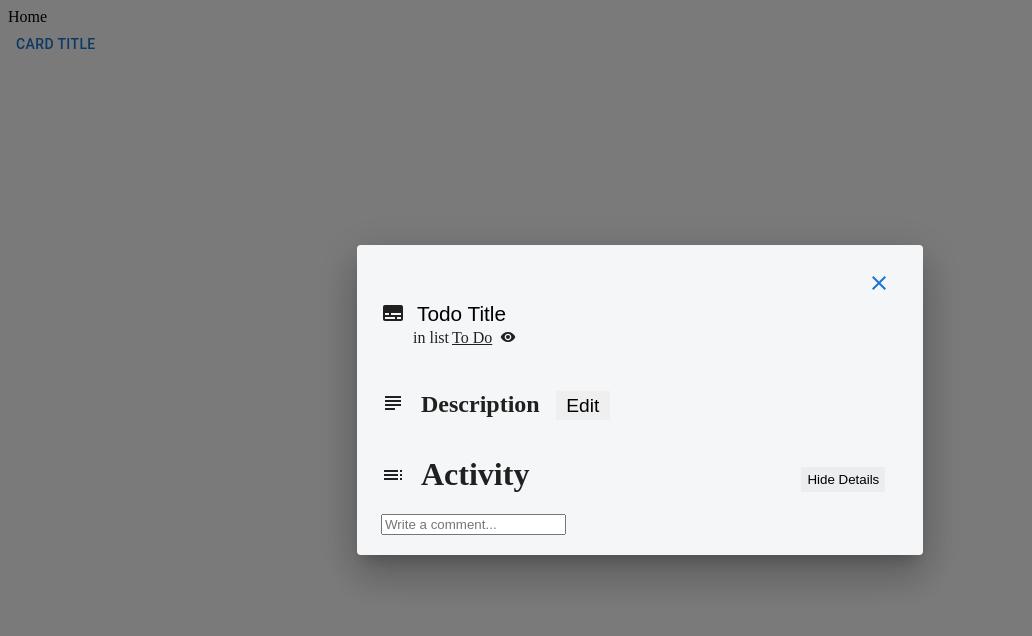
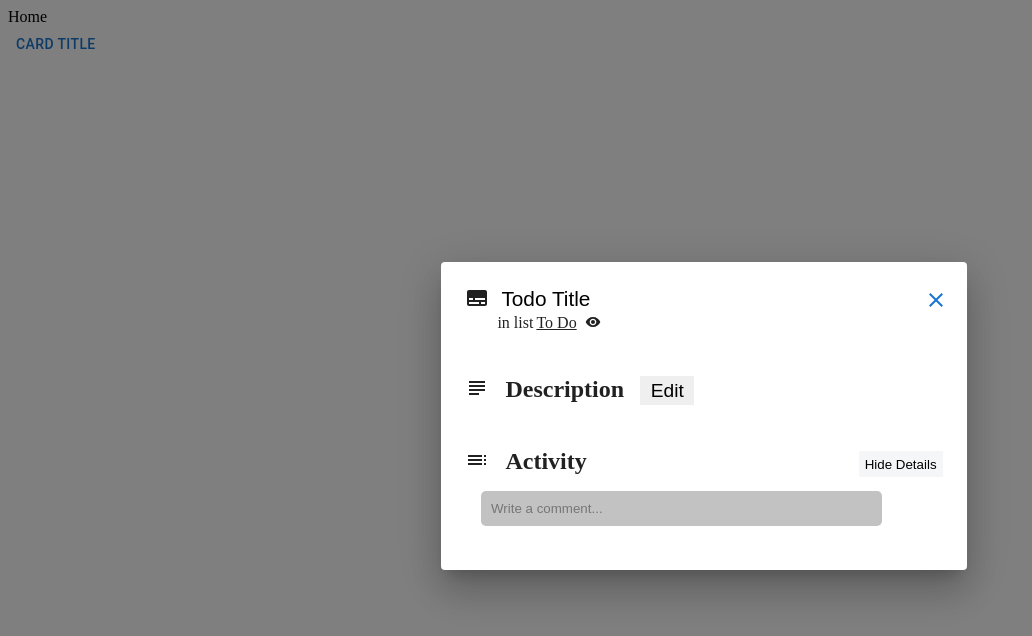
Before and after one commit to rajkishan7870/project_4, a React (Create React App) app: page / in a window 1280 px wide. Both pictures are taken after a click on the button "CARD TITLE". Shown: the top 636 px of the page, without its empty margins (0-1032 px from the left). Built offline with nearby package versions, Linux system fonts and the light colour scheme.

Commit message:
final changes in description box

```diff
--- a/src/components/Descriptioncomp/DescriptionActivity.jsx
+++ /dev/null
@@ -1,23 +0,0 @@
-import React from 'react'
-import TocIcon from '@mui/icons-material/Toc';
-import {useState} from 'react'
-import styles from './DescriptionActivity.module.css'
-function DescriptionActivity() {
-    const [activity,setActivity]=useState(false)
-  return (
-    <div className={styles.maincontainer}>
-
-   <TocIcon sx={{marginTop:"1.8rem"}}/>  <h1>Activity</h1>
-  <div className={styles.container} onClick={()=>setActivity(!activity)}>
-{
-    activity? <button className={styles.mainbtn}>Show details</button>:<button className={styles.mainbtn}>Hide Details</button>
-}
-  </div>
-</div>
-
-
-
-  )
-}
-
-export default DescriptionActivity
--- a/src/components/Descriptioncomp/DescriptionActivity.module.css
+++ /dev/null
@@ -1,16 +0,0 @@
-.maincontainer{
-    display: flex;
-    gap: 1rem;
-}
-.mainbtn{
-    margin-left: 16rem;
-    margin-top: 2rem;
-    height: 1.6rem;
-    border: none;
-    cursor: pointer;
-    background-color: #091e420a;
-    font-weight: 400;
-}
-.mainbtn:hover{
-    background-color: lightgrey;
-}
--- a/src/components/Descriptioncomp/DescriptionComment.jsx
+++ b/src/components/Descriptioncomp/DescriptionComment.jsx
@@ -1,12 +1,13 @@
 import React from 'react'
 import { useState } from 'react'
 import styles from './DescriptionComment.module.css'
-
+import TocIcon from '@mui/icons-material/Toc';
 
 function DescriptionComment() {
     const [commentData,setCommentData]=useState('');
     const [comments,setComment]=useState(JSON.parse(localStorage.getItem('comments')) || [])
     const [showComment,setShowComment]=useState(false)
+    const [activity,setActivity]=useState(false)
 
 const handelSave=(e)=>{
 e.preventDefault()
@@ -26,12 +27,22 @@ localStorage.setItem('comments',JSON.stringify(removeData))
 }
 
   return (
+    <>
+    <div className={styles.maincontainer}>
+
+    <TocIcon sx={{marginTop:"1.8rem"}}/>  <h1 className={styles.activity}>Activity</h1>
+   <div className={styles.container} onClick={()=>setActivity(!activity)}>
+ {
+     activity? <button className={styles.mainbtn}>Show details</button>:<button className={styles.mainbtn}>Hide Details</button>
+ }
+   </div>
+ </div>
     <div>
         {
           showComment ?
           <>
           <div className={styles.commentdata}>
-        <input type='text' placeholder='Write a comment' value={commentData} onChange={(e)=>setCommentData(e.target.value)} />
+        <input className={styles.commentinput} type='text' placeholder='Write a comment' value={commentData} onChange={(e)=>setCommentData(e.target.value)} />
 
           </div>
            <button className={styles.save} onClick={handelSave}>Save</button>
@@ -46,11 +57,11 @@ localStorage.setItem('comments',JSON.stringify(removeData))
             return (
             <>
             <div key={index} className={styles.commments}>
-                {ele}
+            <input type='text'  value={ele} className={styles.commentinputs}  />
             </div>
            <div className={styles.buttons}>
-           <button>Edit</button>
-           <button onClick={()=>handleDelete(index)}>Delete</button>
+
+           <button className={styles.delete} onClick={()=>handleDelete(index)}>Delete</button>
 
            </div>
             </>
@@ -62,6 +73,7 @@ localStorage.setItem('comments',JSON.stringify(removeData))
 
 
     </div>
+    </>
   )
 }
 
--- a/src/components/Descriptioncomp/DescriptionComment.module.css
+++ b/src/components/Descriptioncomp/DescriptionComment.module.css
@@ -0,0 +1,73 @@
+.maincontainer{
+    display: flex;
+    gap: 1rem;
+}
+.mainbtn{
+    margin-left: 16rem;
+    margin-top: 2rem;
+    height: 1.6rem;
+    border: none;
+    cursor: pointer;
+    background-color: #091e420a;
+    font-weight: 400;
+}
+.mainbtn:hover{
+    background-color: lightgrey;
+}
+.commentinput{
+    width:80%;
+height: 1rem;
+    background-color: white;
+    border: none;
+    border-radius: 5px;
+    padding:0.6rem;
+
+
+}
+.activity{
+    font-size: 1.5rem;
+    margin-top: 1.8rem;
+}
+.commentdata{
+    display: flex;
+    margin-left: 1rem;
+    height:4.5vh
+}
+.save{
+    margin-top: 1rem;
+    margin-bottom: 1rem;
+    margin-left: 1.2rem;
+    border: none;
+    height: 1.5rem;
+    width: 3rem;
+}
+.commentinputs{
+    border: none;
+    background-color: #0000003d;
+    width:80%;
+    height: 1rem;
+
+        border: none;
+        border-radius: 5px;
+      padding: 0.5rem;
+      margin-left: 1rem;
+}
+.delete{
+    margin-top: 1rem;
+    margin-bottom: 1rem;
+    margin-left: 1.2rem;
+    border: none;
+    height: 1.5rem;
+    width: 3rem;
+}
+.comments{
+    width:80%;
+    height: 1rem;
+        background-color: white;
+        border: none;
+        border-radius: 5px;
+        padding:0.6rem;
+        margin-left: 1rem;
+        background-color: #0000003d;
+        margin-bottom: 1.5rem;
+}
--- a/src/components/Descriptioncomp/Descriptioncomp.jsx
+++ b/src/components/Descriptioncomp/Descriptioncomp.jsx
@@ -7,7 +7,7 @@ import VisibilityIcon from '@mui/icons-material/Visibility';
 import styles from './Descriptioncomp.module.css'
 import SubtitlesIcon from '@mui/icons-material/Subtitles';
 import Description from './Description';
-import DescriptionActivity from './DescriptionActivity';
+
 import DescriptionComment from './DescriptionComment';
 import ClearIcon from '@mui/icons-material/Clear';
 
@@ -33,16 +33,16 @@ export default function Descriptioncomp() {
       <Dialog
         open={open}
         onClose={handleClose}
-      sx={{backgroundColor:"#091e420a",height:"100%"}}
+      sx={{height:"100%",width:"110%",marginTop:"1rem"}}
         >
 
-        <DialogContent   sx={{backgroundColor:"#091e420a"}} >
-        <Button sx={{marginLeft:"90%",}} onClick={handleClose}><ClearIcon /></Button>
+        <DialogContent   sx={{backgroundColor:"##0000"}} >
+        <Button sx={{marginLeft:"92%",}} onClick={handleClose}><ClearIcon /></Button>
         <span className={styles.title}><SubtitlesIcon /> <input value={update} type='text' onChange={(e)=>setUpdate(e.target.value)} className={styles.input}/> </span>
                        <p className={styles.titlepara}>in list <span style={{textDecoration:"underline",marginLeft:"3px"}}> To Do </span> <VisibilityIcon sx={{fontSize:"medium",marginLeft:"8px"}}/></p>
 
            <Description />
-       <DescriptionActivity />
+
           <DescriptionComment />
 
         </DialogContent>
--- a/src/components/Descriptioncomp/Descriptioncomp.module.css
+++ b/src/components/Descriptioncomp/Descriptioncomp.module.css
@@ -1,14 +1,15 @@
 *body{
-    background-color: #091e420a;
+    background-color: #0000003d;
 }
 
 
 .input{
-    width: 30rem;
+    width: 26rem;
     margin-left: 10px;
     font-size: 1.3rem;
     border: none ;
     background: #0000;
+
 
 }
 input:focus{
@@ -22,4 +23,5 @@ flex-direction: row;
 }
 .title{
     display: flex;
+    margin-top: -2rem;
 }
```
